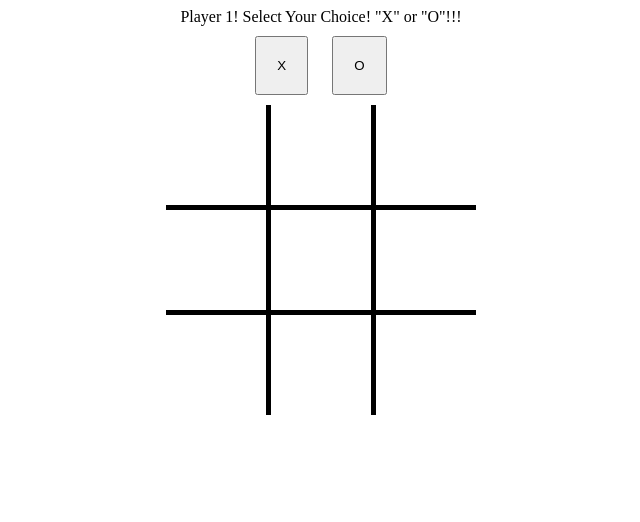
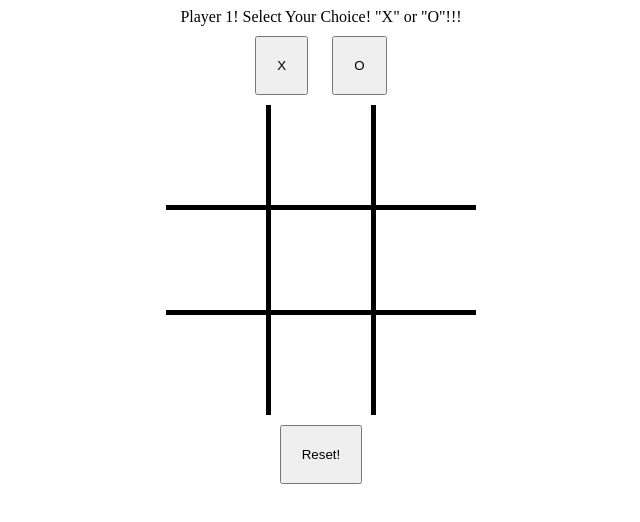
Before and after one commit to radclifferr/Tic-Tac-Toe, a plain HTML site: page index.html in a window 1280 px wide. Shown: the whole page, without its empty margins (319-959 px from the left). Drawn offline with Linux system fonts and the light colour scheme.

Commit message:
Add reset button

```diff
--- a/index.html
+++ b/index.html
@@ -18,5 +18,6 @@
     <div class="player-two-choice"></div>
     <div class="grid-box"></div>
     <div class="alert"></div>
+    <button id="reset">Reset!</button>
 </body>
 </html>
```
